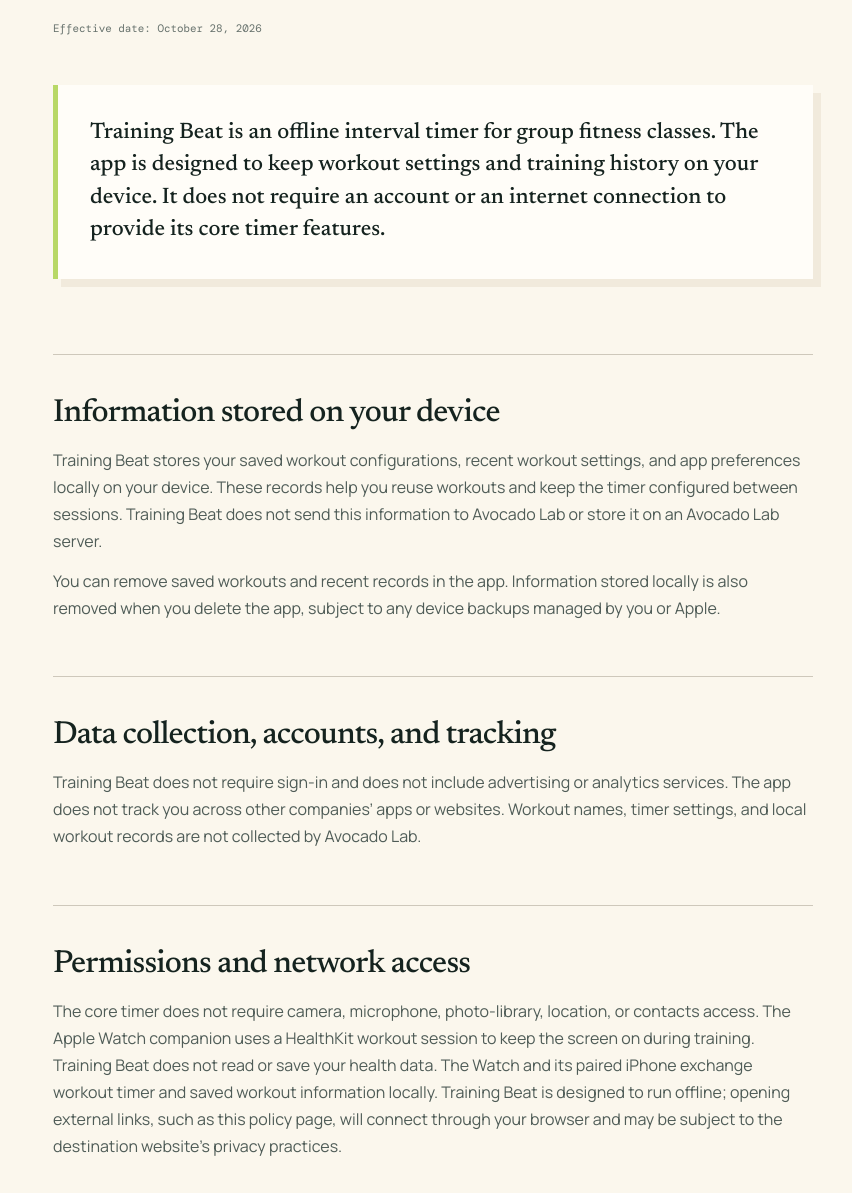
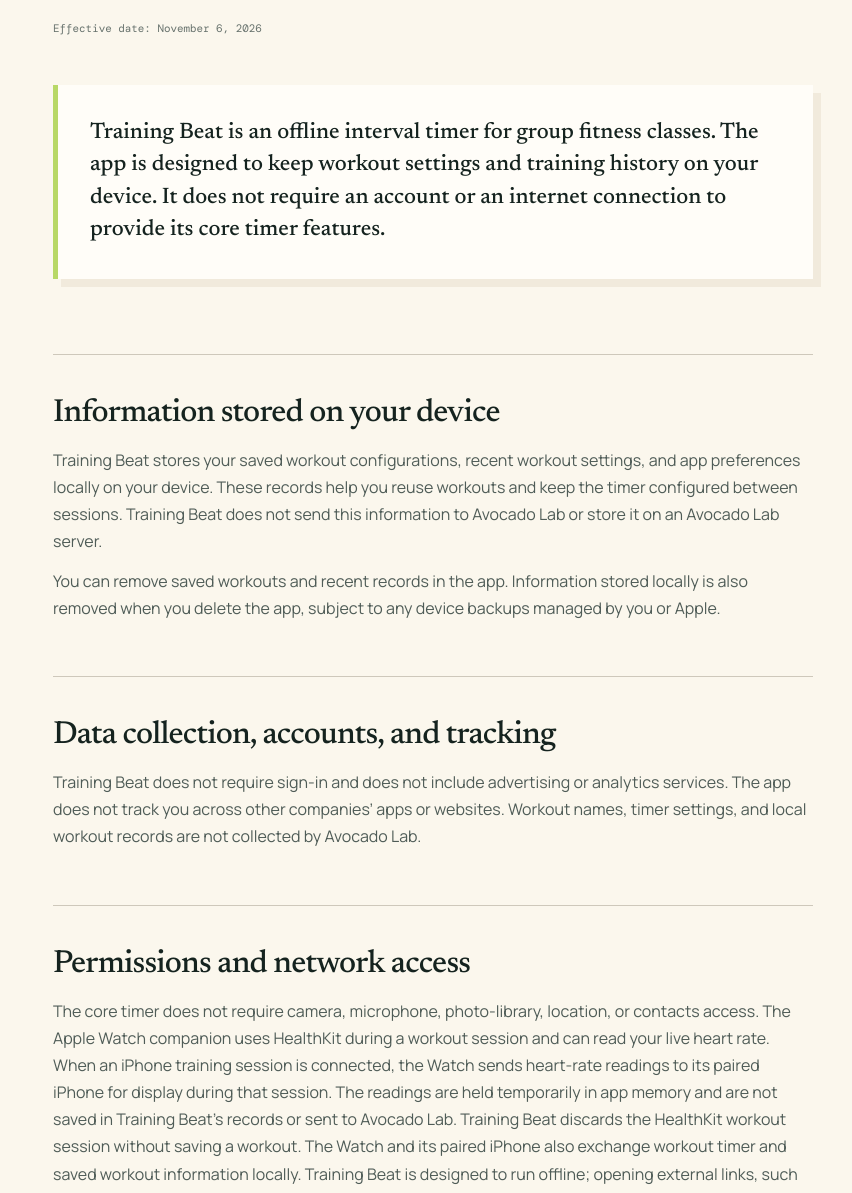
Before and after one commit to kt-avocadolab/avocado-lab-website, a website: page privacy/training-beat/index.html in a window 1280 px wide. Shown: the part 423-1616 px from the top of the page, without its empty margins (207-1059 px from the left). Drawn offline with nearby package versions, Linux system fonts and the light colour scheme.

Commit message:
Update Training Beat privacy policy

```diff
--- a/privacy/training-beat/index.html
+++ b/privacy/training-beat/index.html
@@ -15,11 +15,11 @@
     <main id="main" class="policy-shell policy-content">
       <p class="eyebrow">Training Beat · Legal</p>
       <h1>Privacy Policy<br><em>for Training Beat</em></h1>
-      <p class="policy-date">Effective date: October 28, 2026</p>
+      <p class="policy-date">Effective date: November 6, 2026</p>
       <p class="policy-lead">Training Beat is an offline interval timer for group fitness classes. The app is designed to keep workout settings and training history on your device. It does not require an account or an internet connection to provide its core timer features.</p>
       <section aria-labelledby="local"><h2 id="local">Information stored on your device</h2><p>Training Beat stores your saved workout configurations, recent workout settings, and app preferences locally on your device. These records help you reuse workouts and keep the timer configured between sessions. Training Beat does not send this information to Avocado Lab or store it on an Avocado Lab server.</p><p>You can remove saved workouts and recent records in the app. Information stored locally is also removed when you delete the app, subject to any device backups managed by you or Apple.</p></section>
       <section aria-labelledby="collection"><h2 id="collection">Data collection, accounts, and tracking</h2><p>Training Beat does not require sign-in and does not include advertising or analytics services. The app does not track you across other companies’ apps or websites. Workout names, timer settings, and local workout records are not collected by Avocado Lab.</p></section>
-      <section aria-labelledby="permissions"><h2 id="permissions">Permissions and network access</h2><p>The core timer does not require camera, microphone, photo-library, location, or contacts access. The Apple Watch companion uses a HealthKit workout session to keep the screen on during training. Training Beat does not read or save your health data. The Watch and its paired iPhone exchange workout timer and saved workout information locally. Training Beat is designed to run offline; opening external links, such as this policy page, will connect through your browser and may be subject to the destination website’s privacy practices.</p></section>
+      <section aria-labelledby="permissions"><h2 id="permissions">Permissions and network access</h2><p>The core timer does not require camera, microphone, photo-library, location, or contacts access. The Apple Watch companion uses HealthKit during a workout session and can read your live heart rate. When an iPhone training session is connected, the Watch sends heart-rate readings to its paired iPhone for display during that session. The readings are held temporarily in app memory and are not saved in Training Beat’s records or sent to Avocado Lab. Training Beat discards the HealthKit workout session without saving a workout. The Watch and its paired iPhone also exchange workout timer and saved workout information locally. Training Beat is designed to run offline; opening external links, such as this policy page, will connect through your browser and may be subject to the destination website’s privacy practices.</p></section>
       <section aria-labelledby="children"><h2 id="children">Children’s privacy</h2><p>Training Beat is not designed to collect personal information from children or other users.</p></section>
       <section aria-labelledby="changes"><h2 id="changes">Changes to this policy</h2><p>If the app’s data practices change, this policy will be updated to describe those changes. The effective date at the top of this page indicates when the latest version took effect.</p></section>
       <section aria-labelledby="contact"><h2 id="contact">Contact</h2><p>Questions about this policy can be sent to Avocado Lab at <a href="mailto:info@avocado-lab.com">info@avocado-lab.com</a>.</p></section>
```
Also changed, not shown: tests/site.test.js (+4 -1 lines).
